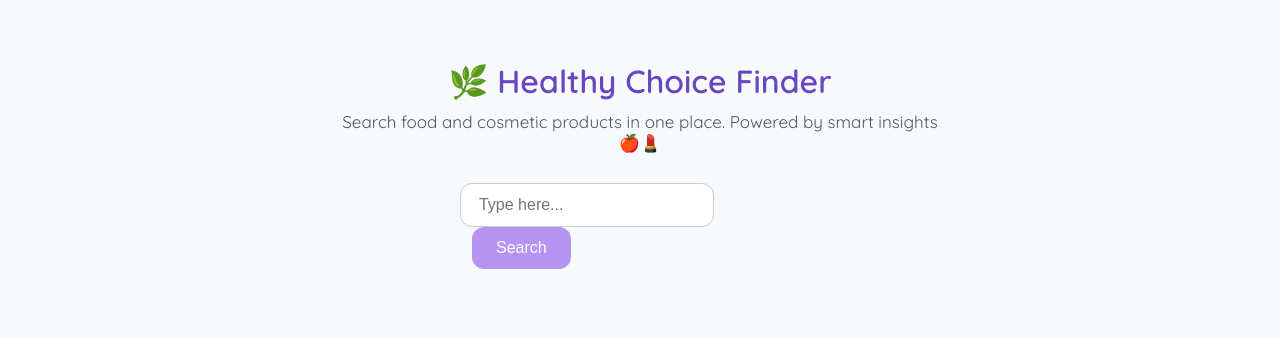
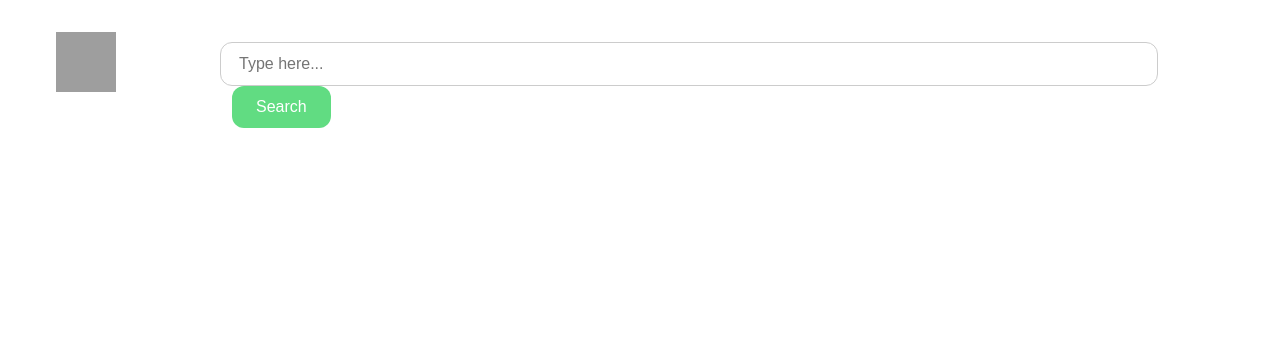
Before and after one commit to Akhil-py/DiamondHacks-FoodNutritionAnalyzer, a Flask app: page / in a window 1280 px wide. Shown: the top 338 px of the page. Run offline with Flask 3, Linux system fonts and the light colour scheme; grey boxes are pictures that could not be loaded.

Commit message:
Worked on making the layout better

```diff
--- a/flask-template/templates/another1.html
+++ b/flask-template/templates/another1.html
@@ -2,45 +2,47 @@
 <html lang="en">
 <head>
   <meta charset="UTF-8">
-  <title>Healthy Choice Finder</title>
+  <title>Yougle</title>
   <link href="https://fonts.googleapis.com/css2?family=Quicksand:wght@400;600&display=swap" rel="stylesheet">
   <style>
     body {
       font-family: 'Quicksand', sans-serif;
-      background: #f7fafc;
+      background: #ffffff;
       margin: 0;
       padding: 40px 20px;
       max-width: 1000px;
       margin: auto;
       color: #333;
     }
-    h1 {
-      text-align: center;
-      color: #6b46c1;
-      font-size: 32px;
-      margin-bottom: 10px;
+    .home-btn {
+      position: absolute;
+      top: 20px;
+      left: 20px;
+      background: none;
+      border: none;
+      cursor: pointer;
     }
-    p {
-      text-align: center;
-      max-width: 600px;
-      margin: 0 auto 30px auto;
-      font-size: 17px;
-      color: #555;
+    .home-btn img {
+      width: 60px;
+      height: 60px;
     }
     #searchSection {
       display: flex;
-      justify-content: center;
-      margin-bottom: 30px;
+      /* justify-content: center; */
+      margin-top: 2px;
+      margin-bottom: 10px;
+      margin-left: 80px;
     }
     #searchInput {
       padding: 12px 18px;
       font-size: 16px;
-      width: 60%;
+      width: 250%;
       border-radius: 12px;
       border: 1px solid #ccc;
       outline: none;
       transition: all 0.2s;
     }
+
     #searchInput:focus {
       border-color: #805ad5;
       box-shadow: 0 0 0 3px rgba(128,90,213,0.2);
@@ -50,14 +52,14 @@
       margin-left: 12px;
       font-size: 16px;
       border-radius: 12px;
-      background-color: #b794f4;
+      background-color: #61dc82;
       color: white;
       border: none;
       cursor: pointer;
       transition: background 0.3s;
     }
     button:hover {
-      background-color: #9f7aea;
+      background-color: #000000;
     }
     h2 {
       margin-top: 40px;
@@ -113,14 +115,14 @@
       display: inline-block;
       margin-top: 10px;
       padding: 6px 14px;
-      background-color: #f6ad55;
+      background-color: #61dc82;
       color: white;
       font-weight: 600;
       border-radius: 8px;
       text-decoration: none;
     }
     .amazon-link:hover {
-      background-color: #dd6b20;
+      background-color: #000000;
     }
     #results {
       animation: fadeIn 0.6s ease-in;
@@ -132,8 +134,10 @@
   </style>
 </head>
 <body>
-  <h1>🌿 Healthy Choice Finder</h1>
-  <p>Search food and cosmetic products in one place. Powered by smart insights 🍎💄</p>
+  <button class="home-btn" onclick="window.location.href='index.html'">
+    <img src="logo.png" alt="Home Button" />
+  </button>
+  <!-- <p>Products for you rather than to get you.</p> -->
 
   <div id="searchSection">
     <form method="POST" action="/search">
```
